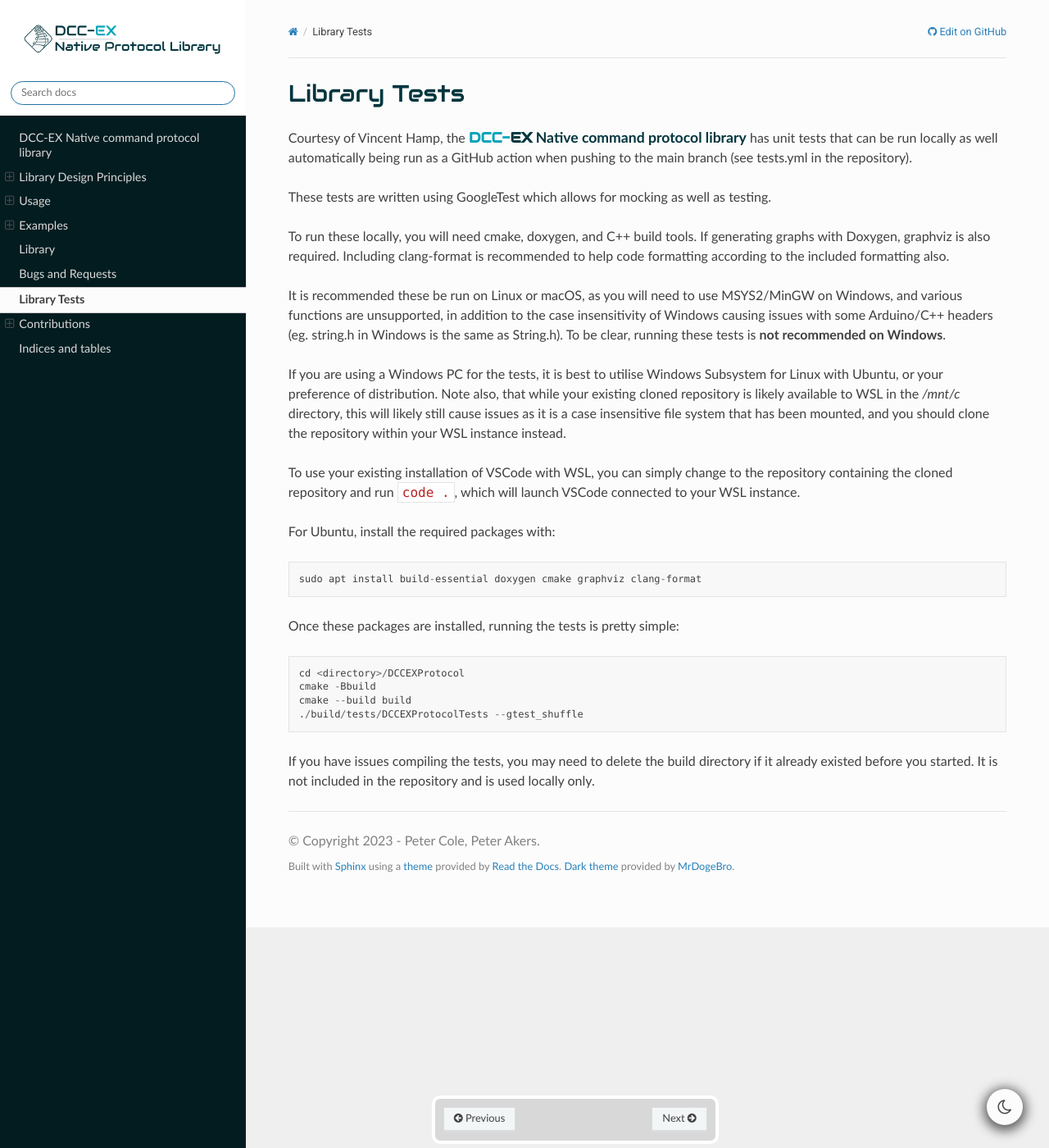
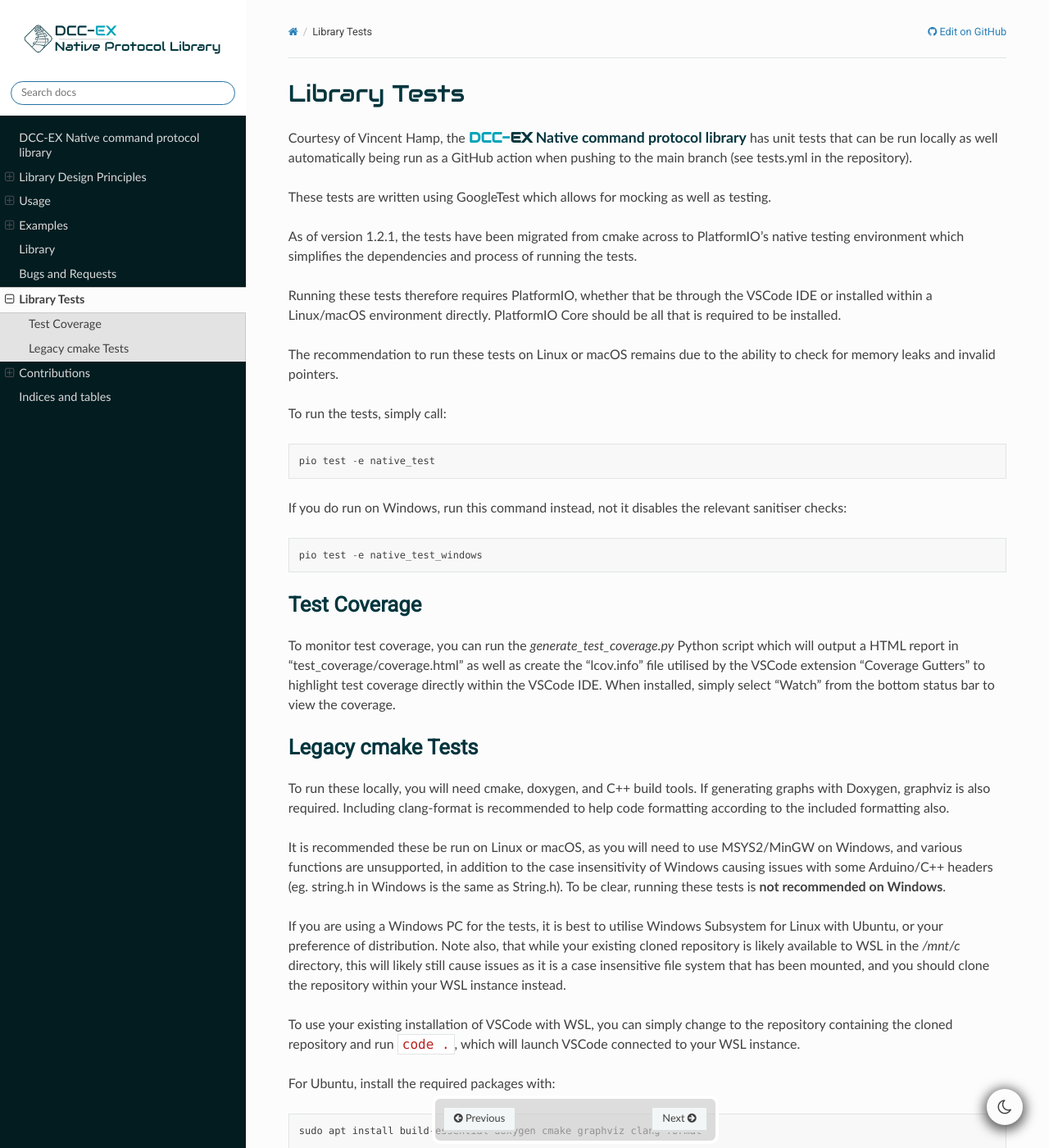
Before and after one commit to DCC-EX/DCCEXProtocol, a Sphinx documentation site: the page built from docs/tests.rst, in a window 1280 px wide and 1400 px high. Shown: the whole window at 82% size. Built offline with Sphinx 7.4.7 and the Read the Docs theme 3.1.0, drawn with Linux system fonts in a browser that asks for light colours; some of the changed text lies outside the part shown.

```diff
--- a/docs/conf.py
+++ b/docs/conf.py
@@ -14,7 +14,7 @@ subprocess.call('doxygen Doxyfile.in', shell=True)
 # https://www.sphinx-doc.org/en/master/usage/configuration.html#project-information
 
 project = 'DCCEXProtocol'
-copyright = '2023 - Peter Cole, Peter Akers'
+copyright = '2026 - Peter Cole, Peter Akers'
 author = 'Peter Cole, Peter Akers'
 
 # -- General configuration ---------------------------------------------------
--- a/docs/tests.rst
+++ b/docs/tests.rst
@@ -6,6 +6,32 @@ Library Tests
 Courtesy of Vincent Hamp, the |EX-NCL| has unit tests that can be run locally as well automatically being run as a GitHub action when pushing to the main branch (see tests.yml in the repository).
 
 These tests are written using GoogleTest which allows for mocking as well as testing.
+
+As of version 1.2.1, the tests have been migrated from cmake across to PlatformIO's native testing environment which simplifies the dependencies and process of running the tests.
+
+Running these tests therefore requires PlatformIO, whether that be through the VSCode IDE or installed within a Linux/macOS environment directly. PlatformIO Core should be all that is required to be installed.
+
+The recommendation to run these tests on Linux or macOS remains due to the ability to check for memory leaks and invalid pointers.
+
+To run the tests, simply call:
+
+.. code-block::
+
+  pio test -e native_test
+
+If you do run on Windows, run this command instead, not it disables the relevant sanitiser checks:
+
+.. code-block::
+
+  pio test -e native_test_windows
+
+Test Coverage
+-------------
+
+To monitor test coverage, you can run the `generate_test_coverage.py` Python script which will output a HTML report in "test_coverage/coverage.html" as well as create the "lcov.info" file utilised by the VSCode extension "Coverage Gutters" to highlight test coverage directly within the VSCode IDE. When installed, simply select "Watch" from the bottom status bar to view the coverage.
+
+Legacy cmake Tests
+------------------
 
 To run these locally, you will need cmake, doxygen, and C++ build tools. If generating graphs with Doxygen, graphviz is also required. Including clang-format is recommended to help code formatting according to the included formatting also.
 
```
Also changed, not shown: README.md (+5 -5 lines), docs/usage.rst (+23 -0 lines).
